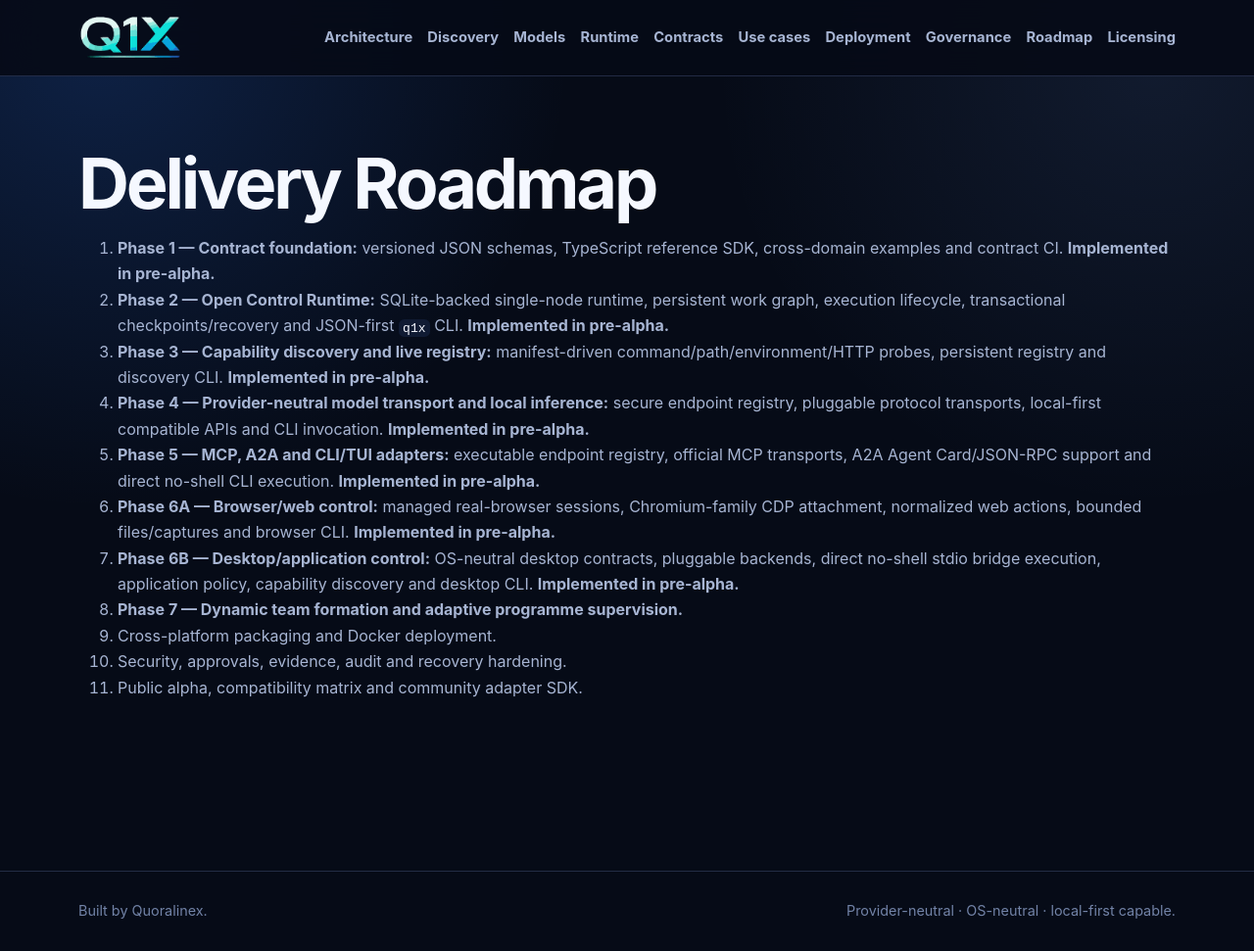
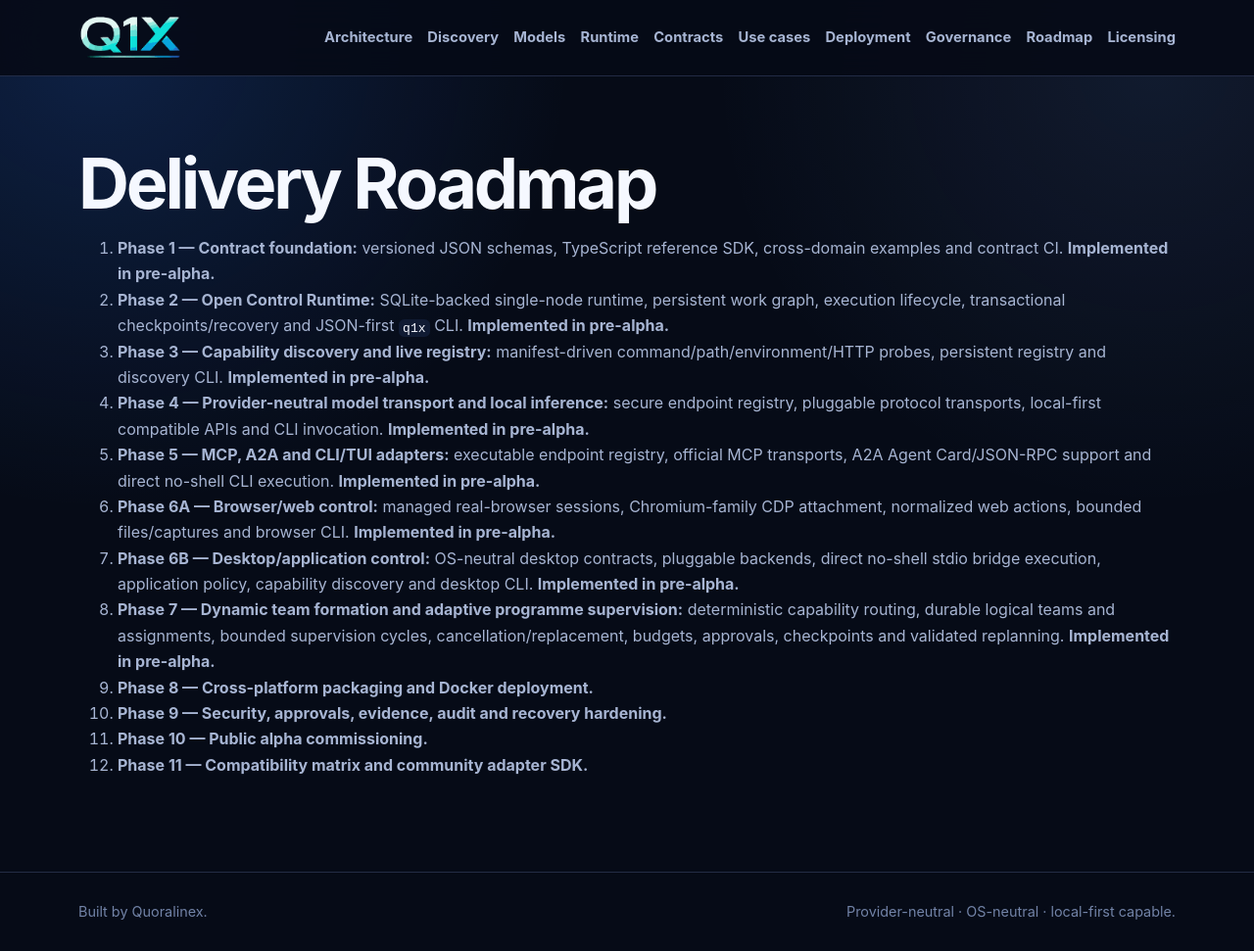
Before and after one commit to Quoralinex/q1x-community-orchestrator, a Jekyll site: the page built from docs/roadmap.md, in a window 1280 px wide and 971 px high. Shown: the whole window at 98% size. Built offline with Jekyll 4.4.1, drawn with Linux system fonts in a browser that asks for light colours; our own code applies the rules of GitHub Pages for plain Markdown files.

Commit message:
Phase 7: align public delivery roadmap

```diff
--- a/docs/roadmap.md
+++ b/docs/roadmap.md
@@ -7,7 +7,8 @@
 5. **Phase 5 — MCP, A2A and CLI/TUI adapters:** executable endpoint registry, official MCP transports, A2A Agent Card/JSON-RPC support and direct no-shell CLI execution. **Implemented in pre-alpha.**
 6. **Phase 6A — Browser/web control:** managed real-browser sessions, Chromium-family CDP attachment, normalized web actions, bounded files/captures and browser CLI. **Implemented in pre-alpha.**
 7. **Phase 6B — Desktop/application control:** OS-neutral desktop contracts, pluggable backends, direct no-shell stdio bridge execution, application policy, capability discovery and desktop CLI. **Implemented in pre-alpha.**
-8. **Phase 7 — Dynamic team formation and adaptive programme supervision.**
-9. Cross-platform packaging and Docker deployment.
-10. Security, approvals, evidence, audit and recovery hardening.
-11. Public alpha, compatibility matrix and community adapter SDK.
+8. **Phase 7 — Dynamic team formation and adaptive programme supervision:** deterministic capability routing, durable logical teams and assignments, bounded supervision cycles, cancellation/replacement, budgets, approvals, checkpoints and validated replanning. **Implemented in pre-alpha.**
+9. **Phase 8 — Cross-platform packaging and Docker deployment.**
+10. **Phase 9 — Security, approvals, evidence, audit and recovery hardening.**
+11. **Phase 10 — Public alpha commissioning.**
+12. **Phase 11 — Compatibility matrix and community adapter SDK.**
```
